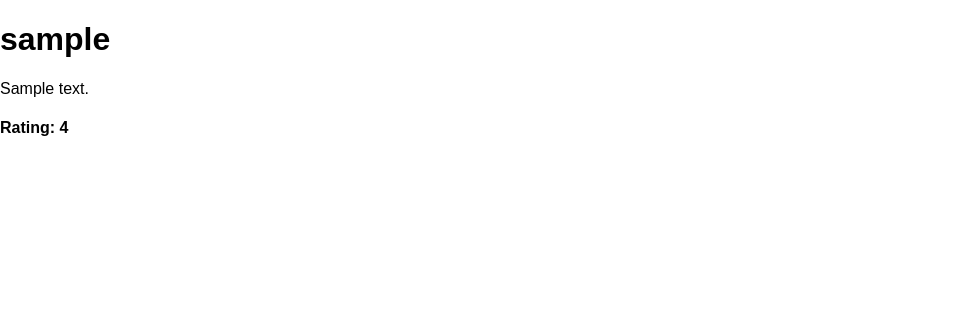
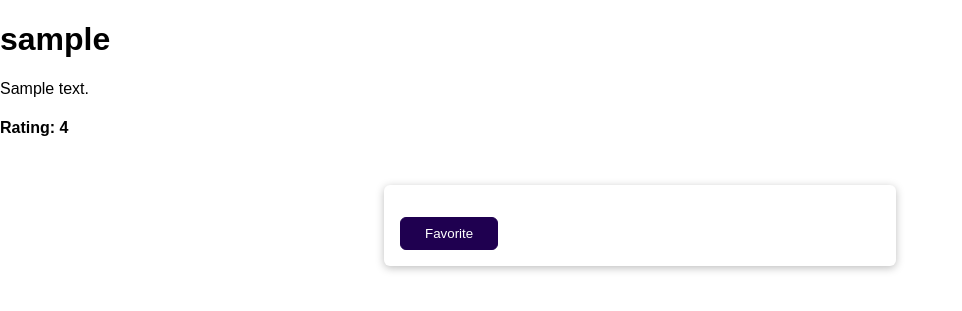
Before and after one commit to diyadude/django, a Django app: page /reviews/1/ in a window 1280 px wide. Shown: the top 311 px of the page, without its empty margins (0-962 px from the left). Run offline with Django 3.2, Linux system fonts and the light colour scheme; tables that the repository leaves empty hold one stand-in row (values such as "Sample post").

Commit message:
feat(reviews): add favorite button using sessions

```diff
--- a/feedback/feedback/settings.py
+++ b/feedback/feedback/settings.py
@@ -129,3 +129,7 @@
 
 MEDIA_ROOT = BASE_DIR / 'uploads'  # to add files
 MEDIA_URL = '/user-media/'  # to serve your files
+
+
+# Defualt is 2 weeks
+SESSION_COOKIE_AGE = 86400  # in seconds
--- a/feedback/reviews/templates/reviews/review-detail.html
+++ b/feedback/reviews/templates/reviews/review-detail.html
@@ -8,4 +8,13 @@
   <h1>{{ review.user_name }}</h1>
   <p>{{ review.review_text }}</p>
   <h4>Rating: {{ review.rating }}</h4>
+  {% if is_favorite %}
+  <p>This is my favorite!</p>
+  {% else %}
+  <form action="/reviews/favorite" method="POST">
+    {% csrf_token %}
+    <input type="hidden" name="review_id" value="{{ review.id }}">
+    <button>Favorite</button>
+  {% endif %}
+  </form>
 {% endblock content %}
--- a/feedback/reviews/urls.py
+++ b/feedback/reviews/urls.py
@@ -8,6 +8,7 @@
     # path('thank-you/', views.thank_you)
     path('thank-you', views.ThanksView.as_view()),
     path('reviews', views.ReviewsListView.as_view()),
+    path('reviews/favorite', views.AddFavorateView.as_view()),
     path('reviews/<int:pk>/', views.ReviewDetailView.as_view(),
          name="review-detail")
 ]
--- a/feedback/reviews/views.py
+++ b/feedback/reviews/views.py
@@ -1,11 +1,12 @@
-from django.shortcuts import render
-# from django.http import HttpResponseRedirect
+# from django.shortcuts import render
+from django.http import HttpResponseRedirect
 from django.views import View
 from django.views.generic.base import TemplateView
 from django.views.generic import ListView, DetailView
 # from django.views.generic.edit import FormView
 # from django.views.generic.edit import UpdateView, DeleteView
 from django.views.generic.edit import CreateView
+from django.urls import reverse
 
 from .forms import ReviewForm
 from .models import Review
@@ -85,6 +86,15 @@
     model = Review  # name in template: review, object
     # the key in url should be defined <int:pk> or slug
 
+    def get_context_data(self, **kwargs):
+        context = super().get_context_data(**kwargs)
+        loaded_review = self.object
+        request = self.request
+        favorite_id = request.session.get('favorite_review')
+        context["is_favorite"] = favorite_id == str(loaded_review.id)
+
+        return context
+
 
 # def review(request):
 #     if request.method == 'POST':
@@ -114,3 +124,11 @@
 
 # def thank_you(request):
 #     return render(request, 'reviews/thank-you.html')
+
+
+class AddFavorateView(View):
+    def post(self, request):
+        review_id = request.POST['review_id']
+        request.session['favorite_review'] = review_id
+
+        return HttpResponseRedirect(reverse('review-detail', args=[review_id]))
```
